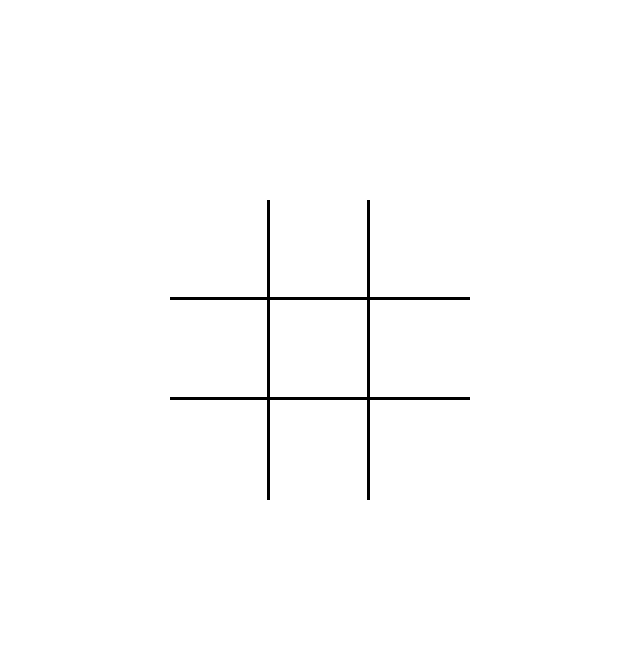
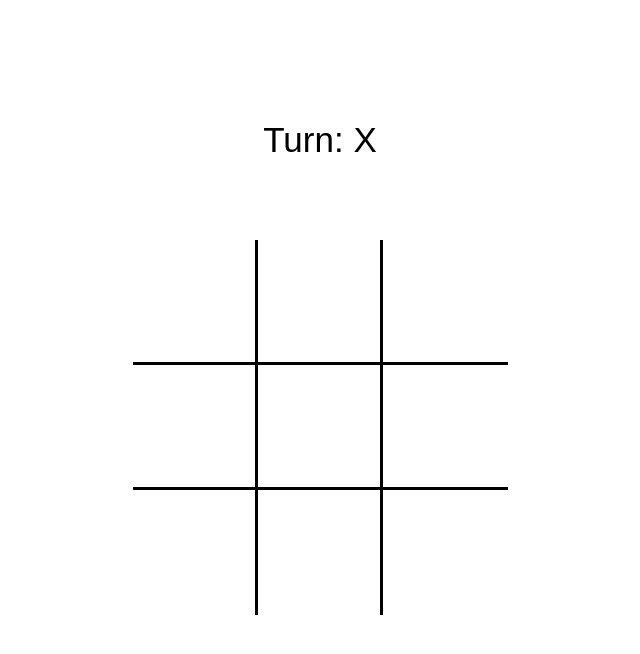
Before and after one commit to RyanDuarte56/tic-tac-toe, a plain HTML site: page index.html in a window 1280 px wide. Shown: the whole page, without its empty margins (320-960 px from the left). Drawn offline with Linux system fonts and the light colour scheme.

Commit message:
Implements turn message and removes mouse interaction after game over

```diff
--- a/index.html
+++ b/index.html
@@ -7,6 +7,9 @@
   <link rel="stylesheet" href="style.css">
 </head>
 <body>
+  <div id="turn-message-div">
+    <p id="turn-message">Turn: X</p>
+  </div>
   <div id="grid-div">
     <div id="grid"></div>
   </div>
--- a/script.js
+++ b/script.js
@@ -1,3 +1,4 @@
+const turnMessage = document.getElementById("turn-message");
 const winMessage = document.getElementById("win-message");
 const gameOverDiv = document.getElementById("game-over-div");
 const newGameButton = document.getElementById("new-game-button");
@@ -6,7 +7,7 @@ const grid = document.getElementById("grid");
 // Criação do grid
 for (let i = 0; i < 9; i++) {
   const cell = document.createElement("div");
-  cell.classList.add("cell");
+  cell.classList.add("cell", "hover");
   grid.appendChild(cell);
 }
 
@@ -37,6 +38,7 @@ function handleClick(event) {
   // Alterna o jogador caso o jogo não tenha acabado
   if (!gameOver) {
     isPlayerX = !isPlayerX;
+    turnMessage.textContent = isPlayerX ? "Turn: X" : "Turn: O";
   }
 }
 
@@ -61,8 +63,11 @@ function checkGameOver() {
         board[a] !== "") {
           winMessage.textContent = `Player ${board[a]} wins!`;
           combination.forEach(index => {
-            cells[index].style.backgroundColor = "lightgreen";
+            cells[index].classList.add("winner");
           });
+          cells.forEach(cell => {
+            cell.classList.remove("hover");
+          })
           gameOverDiv.style.display = "block";
           gameOver = true;
           return;
@@ -82,10 +87,12 @@ function checkGameOver() {
 function resetGame() {
   cells.forEach(cell => {
     cell.textContent = "";
-    cell.style.backgroundColor = "white";
+    cell.classList.remove("winner");
+    cell.classList.add("hover");
   })
 
   isPlayerX = true;
   gameOver = false;
   gameOverDiv.style.display = "none";
+  turnMessage.textContent = "Turn: X";
 }
--- a/style.css
+++ b/style.css
@@ -9,30 +9,42 @@ body {
   height: 100vh;
 }
 
+#turn-message-div {
+  display: flex;
+  align-items: center;
+  justify-content: center;
+  padding-top: 15vh;
+}
+
+#turn-message {
+  font-size: 35px;
+  user-select: none;
+}
+
 #grid-div {
   display: flex;
   align-items: center;
   justify-content: center;
-  padding-top: 25vh;
-  font-size: 60px;
+  padding-top: 10vh;
+  font-size: 65px;
 }
 
 #grid {
   display: grid;
-  grid-template-columns: repeat(3, 100px);
-  grid-template-rows: repeat(3, 100px);
+  grid-template-columns: repeat(3, 125px);
+  grid-template-rows: repeat(3, 125px);
 }
 
 .cell {
   display: flex;
   align-items: center;
   justify-content: center;
-  cursor: pointer;
   user-select: none;
 }
 
-.cell:hover {
+.cell.hover:hover {
   background-color: rgb(240, 240, 240);
+  cursor: pointer;
 }
 
 .cell:nth-child(1),
@@ -51,6 +63,11 @@ body {
 .cell:nth-child(5),
 .cell:nth-child(6) {
   border-bottom: 3px solid black;
+}
+
+/* As células vencedoras mudam para essa cor */
+.winner {
+  background-color: lightgreen;
 }
 
 #game-over-div {
```
